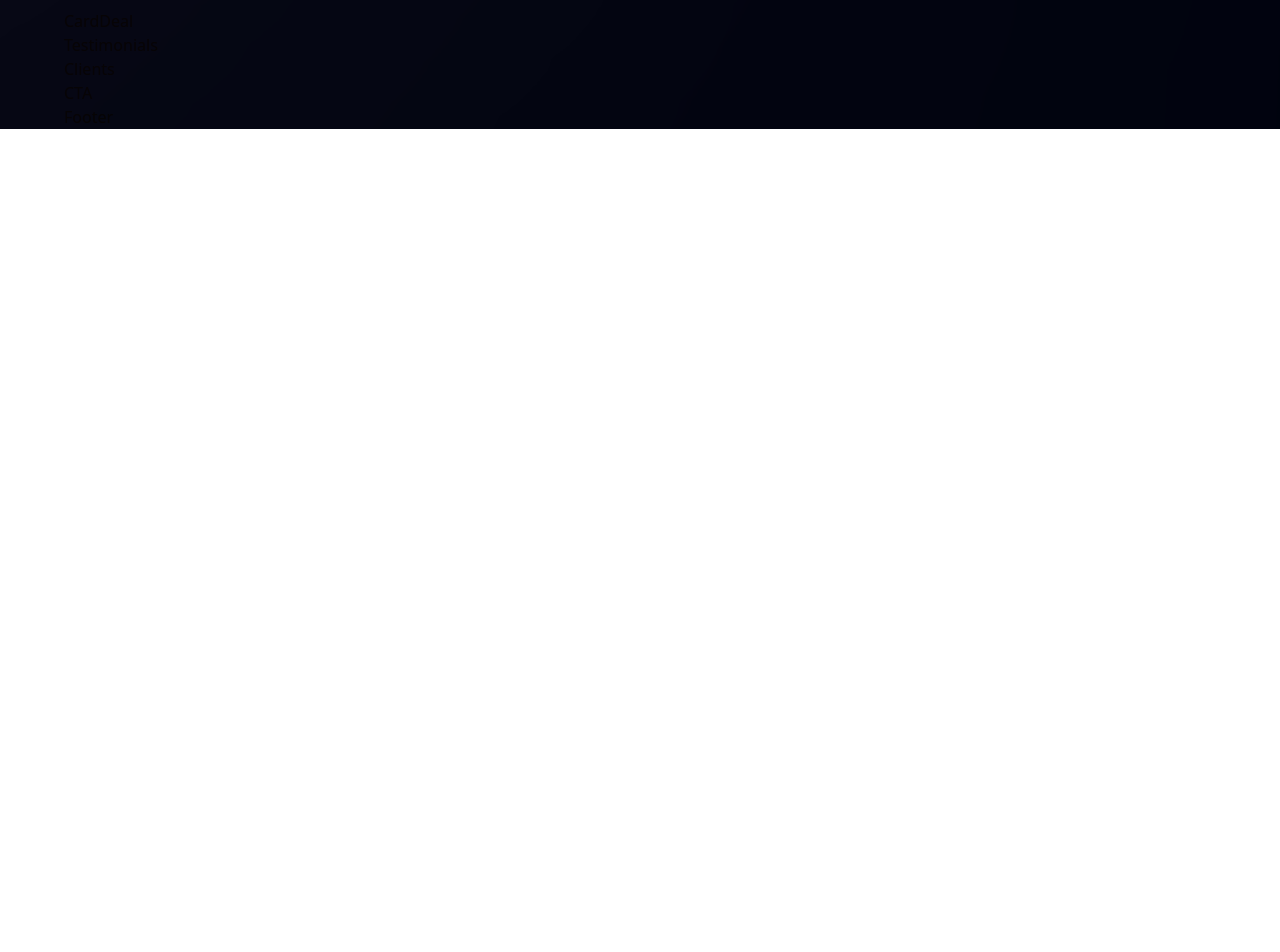
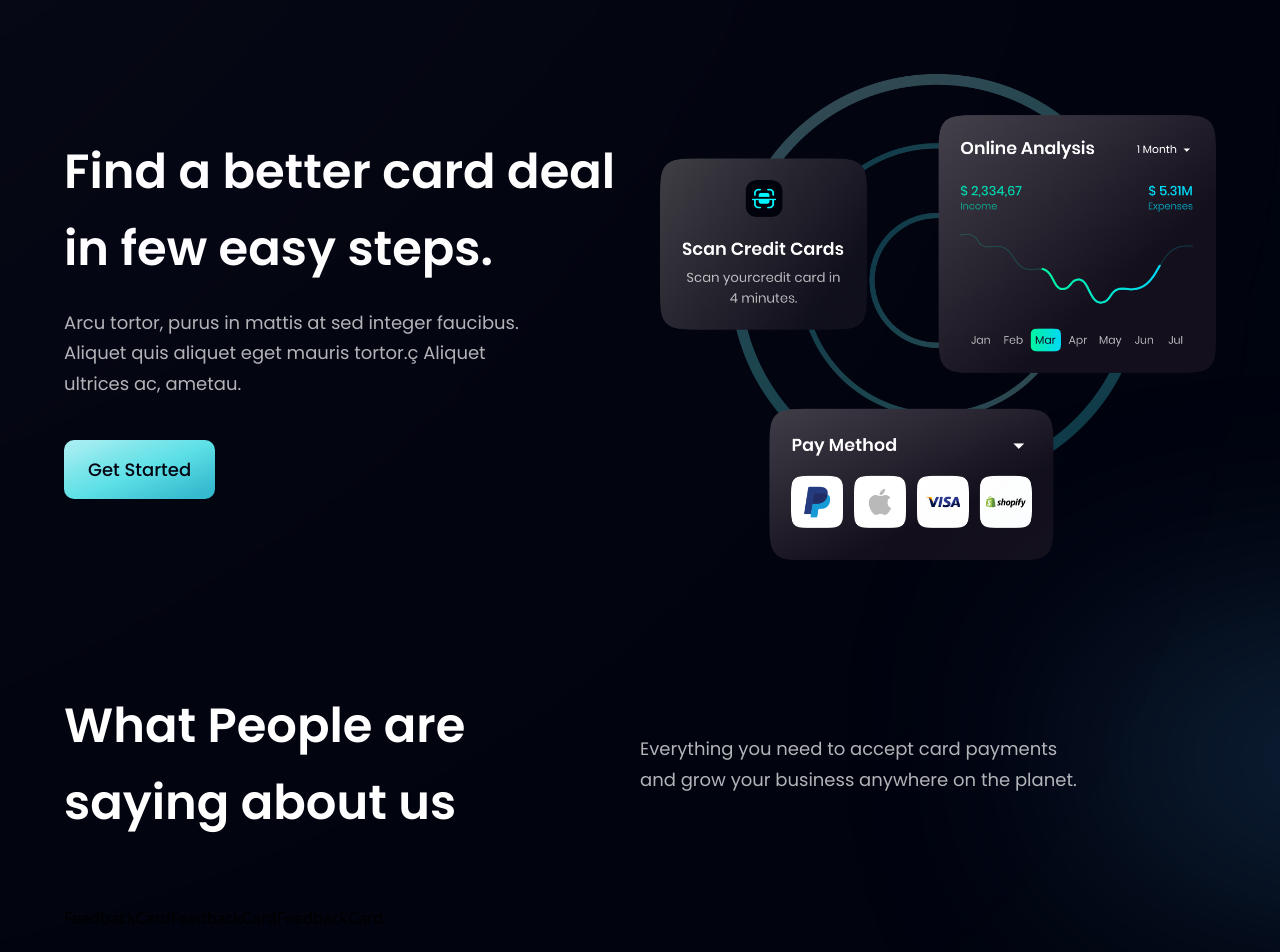
Before and after one commit to Evgeniya1307/project_hoobank, a React (Create React App) app: page / in a window 1280 px wide. Shown: the part 2580-3532 px from the top of the page. Before the commit the page ends 2709 px from the top, so only its background shows below. Built offline with nearby package versions, Linux system fonts and the light colour scheme.

Commit message:
раздел отзывов const Testimonials

```diff
--- a/src/components/CardDeal.jsx
+++ b/src/components/CardDeal.jsx
@@ -1,11 +1,27 @@
-import React from 'react'
+import { card } from "../assets";
+import styles, { layout } from "../style";
+import Button from "./Button";
 
-const CardDeal = () => {
-  return (
-    <div>
-      CardDeal
+//раздел карточной сделки
+const CardDeal = () => (
+  <section className={layout.section}>
+    <div className={layout.sectionInfo}>{/*инфа о разделе */}
+      <h2 className={styles.heading2}>
+        Find a better card deal <br className="sm:block hidden" /> in few easy
+        steps.
+      </h2>
+      <p className={`${styles.paragraph} max-w-[470px] mt-5`}>
+        Arcu tortor, purus in mattis at sed integer faucibus. Aliquet quis
+        aliquet eget mauris tortor.ç Aliquet ultrices ac, ametau.
+      </p>
+
+      <Button styles={`mt-10`} />{/*ранее созданный */}
     </div>
-  )
-}
+
+    <div className={layout.sectionImg}>
+      <img src={card} alt="billing" className="w-[100%] h-[100%]" />
+    </div>
+  </section>
+);
 
 export default CardDeal;
--- a/src/components/Testimonials.jsx
+++ b/src/components/Testimonials.jsx
@@ -1,11 +1,30 @@
-import React from 'react'
+import { feedback } from "../constants";
+import styles from "../style";
+import FeedbackCard from "./FeedbackCard";
 
-const Testimonials = () => {
-  return (
-    <div>
-      Testimonials
+
+
+//раздел отзывов
+const Testimonials = () => (
+  <section id="clients" className={`${styles.paddingY} ${styles.flexCenter} flex-col relative `}>
+    <div className="absolute z-[0] w-[60%] h-[60%] -right-[50%] rounded-full blue__gradient bottom-40" />
+
+    <div className="w-full flex justify-between items-center md:flex-row flex-col sm:mb-16 mb-6 relative z-[1]">
+      <h2 className={styles.heading2}>
+        What People are <br className="sm:block hidden" /> saying about us
+      </h2>
+      <div className="w-full md:mt-0 mt-6">
+        <p className={`${styles.paragraph} text-left max-w-[450px]`}>
+          Everything you need to accept card payments and grow your business
+          anywhere on the planet.
+        </p>
+      </div>
     </div>
-  )
-}
+
+    <div className="flex flex-wrap sm:justify-start justify-center w-full feedback-container relative z-[1]">
+      {feedback.map((card) => <FeedbackCard key={card.id} {...card} />)}
+    </div>
+  </section>
+);
 
 export default Testimonials;
```
